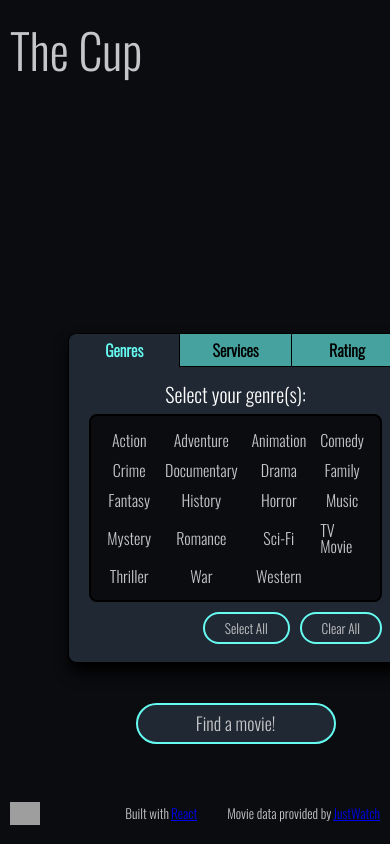
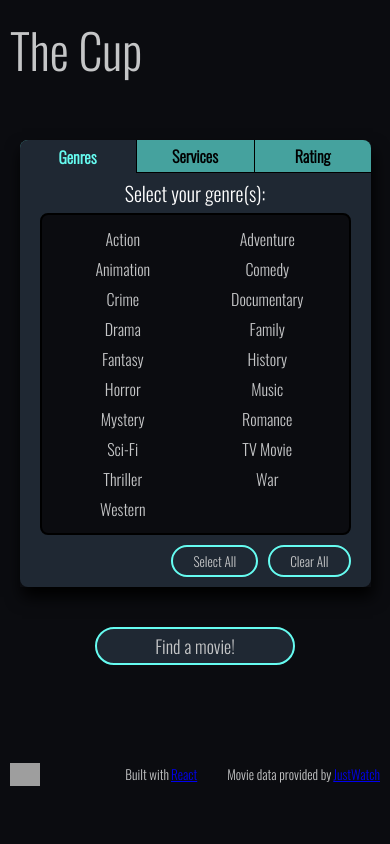
Before and after one commit to calbush/thecup, a React (Create React App) app: page / in a window 390 px wide. Built offline with nearby package versions, Linux system fonts and the light colour scheme; grey boxes are pictures that could not be loaded.

Commit message:
Add media queries

```diff
--- a/src/styles/form.css
+++ b/src/styles/form.css
@@ -15,10 +15,69 @@
     --alt-font: white;
 }
 
-/* * {
-    outline-style: dotted;
-    outline-color: orange;
-} */
+@media all and (width > 600px){
+
+    .form-card{
+        min-width: 550px;
+        max-width: 850px;
+    }
+
+    .genre-checkboxes-container {
+        display: grid;
+        grid-template-columns: 1fr 1fr 1fr 1fr;
+        grid-template-rows: 1fr 1fr 1fr 1fr 1fr;
+        gap: 2px;
+    }
+
+    .provider-checkboxes-container {
+        display: grid;
+        grid-template-rows: 1fr 1fr 1fr;
+        grid-template-columns: 1fr 1fr 1fr 1fr 1fr 1fr;
+        justify-items: center;
+        align-items: center;
+        gap: 10px;
+    }
+
+    .movie-card {
+        width: 500px;
+    }
+}
+
+@media all and (width <= 600px){
+
+    .genre-checkboxes-container {
+        display: grid;
+        grid-template-columns: 1fr 1fr;
+        gap: 2px;
+    }
+
+    .provider-checkboxes-container {
+        display: grid;
+        grid-template-columns: 1fr 1fr 1fr;
+        grid-template-rows: 1fr 1fr 1fr 1fr 1fr;
+        row-gap: 6px;
+    }
+
+    .form-card {
+        width: 90vw;
+    }
+
+    .tab {
+        display: flex;
+        align-items: flex-end;
+    }
+
+    .provider {
+        align-self: center;
+        justify-self: center;
+    }
+
+    .movie-card {
+        width: 90vw;
+    }
+
+}
+
 
 html {
     height: 100vh;
@@ -33,11 +92,10 @@ body {
 }
 
 .app {
+    gap: 40px;
     min-height: 100%;
-    display: grid;
-    grid-template-rows: 1fr;
-    grid-template-columns: 1fr 65% 1fr;
-    gap: 40px;
+    display: flex;
+    flex-direction: column;
     font-family: 'Oswald';
     background-color: var(--main-bg-color);
 }
@@ -56,26 +114,19 @@ body {
     display: flex;
 }
 
-.main-logo {
-    height: 100px;
-    width: auto;
-}
-
 .form {
-    grid-column-start: 2;
-    display: grid;
-    grid-template-rows: 8fr 1fr;
+    display: flex;
+    flex-direction: column;
     gap: 40px;
-    width: 100%;
-    justify-self: center;
+    align-items: center;
 }
 
 .movie-card {
     background-color: var(--muted-bg-color);
     padding: 6px;
     grid-column-start: 2;
-    width: 500px;
     justify-self: center;
+    align-self: center;
     border: 2px solid black;
     border-radius: 8px;
     box-shadow: 2px 2px 8px black;
@@ -83,20 +134,13 @@ body {
 }
 
 .form-card {
-    display: flex;
-    flex-direction: column;
-    height: 330px;
-    border: 1px solid black;
-    border-top: none;
-    border-radius: 8px;
     box-shadow: 2px 10px 15px black;
 }
 
 .tabs-header {
     display: grid;
     grid-template-columns: 1fr 1fr 1fr;
-    border-radius: 10px 10px 0px 0px;
-    border-top: 1px solid black;
+    border-radius: 8px 8px 0px 0px;
     background-color: var(--muted-accent-color);
 }
 
@@ -154,13 +198,6 @@ body {
     gap: 10px;
 }
 
-.genre-checkboxes-container {
-    display: grid;
-    grid-template-columns: 1fr 1fr 1fr 1fr;
-    grid-template-rows: auto;
-    gap: 2px;
-}
-
 .genre-checkboxes-container, .provider-checkboxes-container {
     border: 2px solid black;
     border-radius: 8px;
@@ -191,15 +228,6 @@ body {
     border: 1px solid black;
 }
 
-.provider-checkboxes-container {
-    display: grid;
-    grid-template-rows: 1fr 1fr 1fr;
-    grid-template-columns: 1fr 1fr 1fr 1fr 1fr 1fr;
-    justify-items: center;
-    align-items: center;
-    gap: 10px;
-}
-
 .provider-selection {
     display: flex;
     flex-direction: column;
@@ -221,6 +249,10 @@ img.checked {
     width: 200px;
     justify-self: center;
     font-size: large;
+}
+
+.placeholder {
+    grid-column-start: 2;
 }
 
 .movie-card-header {
@@ -403,6 +435,7 @@ button:active {
     width: 30px;
 }
 
+
 /* --------------------CSS Reset----------------------- */
 
 html, body, div, span, applet, object, iframe,
```
